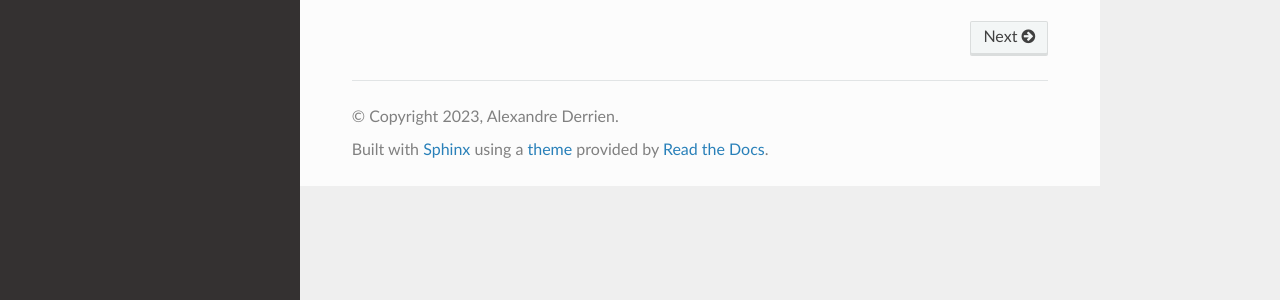
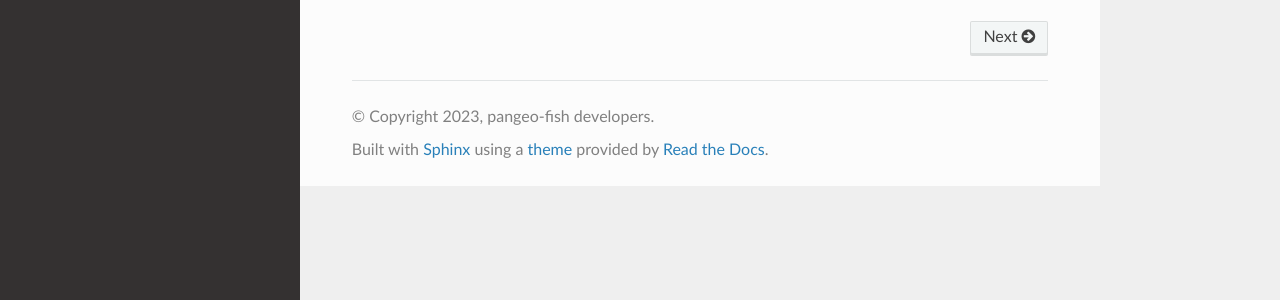
Before and after one commit to pangeo-fish/pangeo-fish, a Sphinx documentation site: the page built from docs/index.rst, in a window 1280 px wide. Shown: the part 368-668 px from the top of the page. Built offline with Sphinx 7.4.7 and the Read the Docs theme 2.0.0, drawn with Linux system fonts in a browser that asks for light colours.

Commit message:
Update docs/conf.py
Co-authored-by: Justus Magin <keewis@users.noreply.github.com>

```diff
--- a/docs/conf.py
+++ b/docs/conf.py
@@ -7,8 +7,8 @@
 # https://www.sphinx-doc.org/en/master/usage/configuration.html#project-information
 
 project = 'pangeo-fish'
-copyright = '2023, Alexandre Derrien'
-author = 'Alexandre Derrien'
+author = "pangeo-fish developers"
+copyright = f"2023, {author}"
 
 # -- General configuration ---------------------------------------------------
 # https://www.sphinx-doc.org/en/master/usage/configuration.html#general-configuration
```
